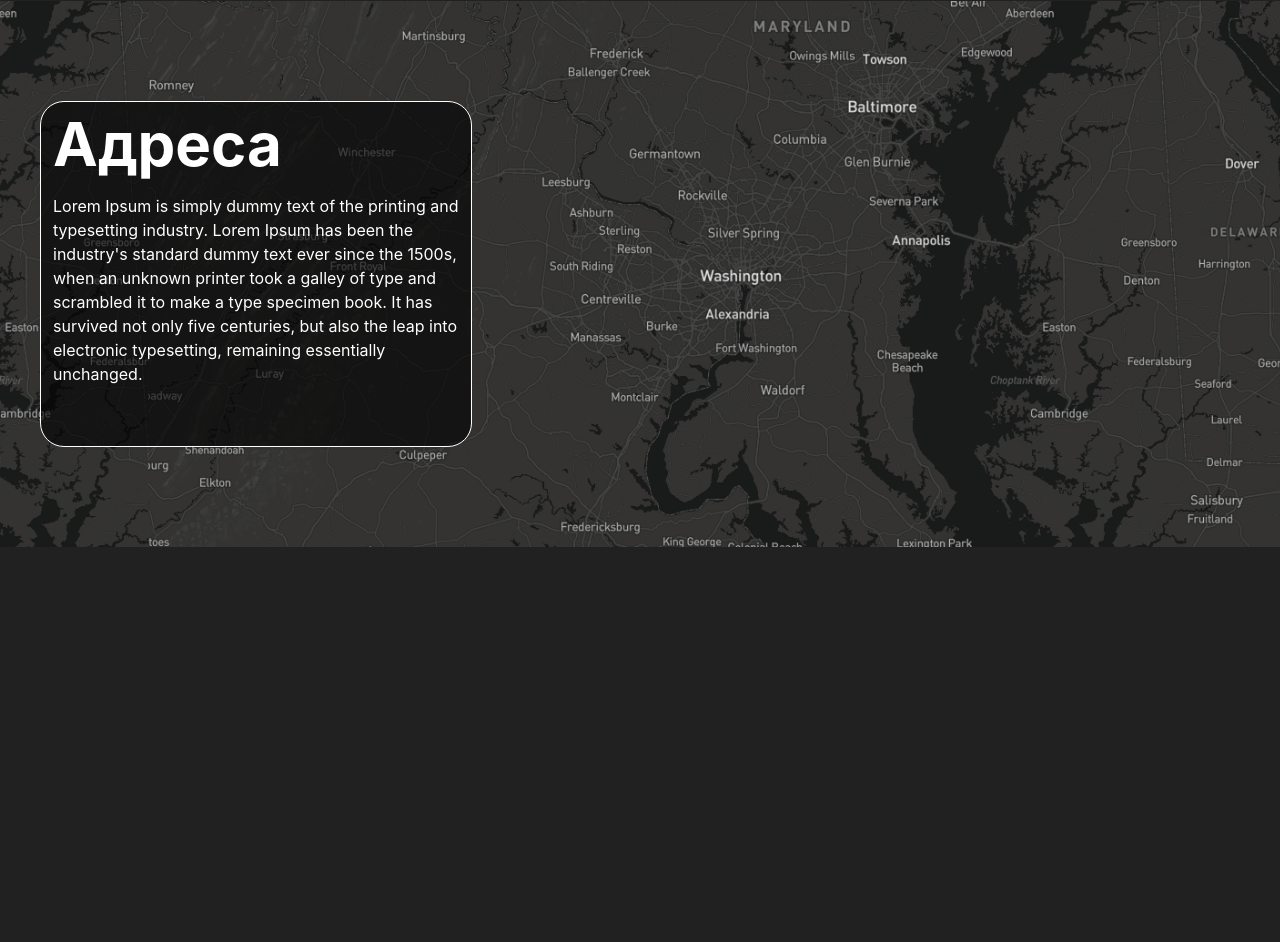
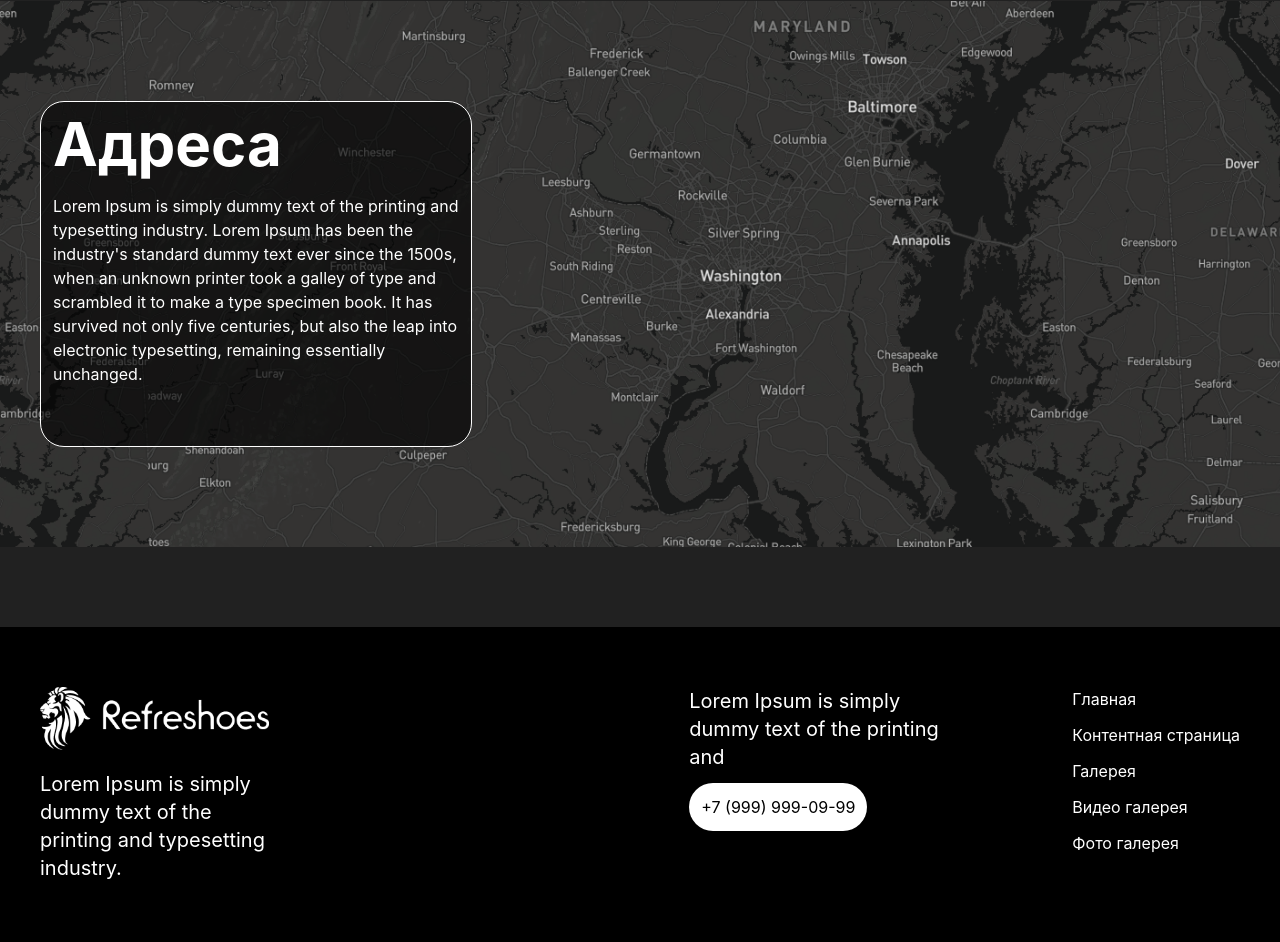
Before and after one commit to Vikingstrong/Home-Work-11, a website: page index.html in a window 1280 px wide. Shown: the part 3594-4536 px from the top of the page. Before the commit the page ends 4221 px from the top, so only its background shows below. Drawn offline with nearby package versions, Linux system fonts and the light colour scheme; files that its build step writes are made by us from their sources.

Commit message:
Add footer on page1

```diff
--- a/index.html
+++ b/index.html
@@ -146,5 +146,27 @@
         </div>
     </section>
 </main>
+
+<footer class="bg-black p-5 lg:px-0 lg:py-15">
+    <div class="max-w-300 m-auto flex flex-col gap-5 lg:flex-row lg:justify-between w-full">
+        <div class="flex flex-col gap-5 items-start lg:w-[22%]">
+            <img src="src/imgpage1/footer/logo.png" alt="">
+            <p class="text-xl">Lorem Ipsum is simply dummy text of the printing and typesetting industry.</p>
+        </div>
+        <div class="flex flex-col gap-5 lg:flex-row lg:justify-between">
+            <div class="flex flex-col gap-3 items-start lg:w-[30%] lg:ml-100">
+                <p class="text-xl">Lorem Ipsum is simply dummy text of the printing and </p>
+                <p class="text-black p-3 bg-white rounded-3xl self-center lg:self-start">+7 (999) 999-09-99</p>
+            </div>
+            <div class="flex flex-col gap-3 items-center lg:items-start">
+                <p>Главная</p>
+                <p>Контентная страница</p>
+                <p>Галерея</p>
+                <p>Видео галерея</p>
+                <p>Фото галерея</p>
+            </div>
+        </div>
+    </div>
+</footer>
 </body>
 </html>
```
Also changed, not shown: src/imgpage1/footer/logo.png (added).
